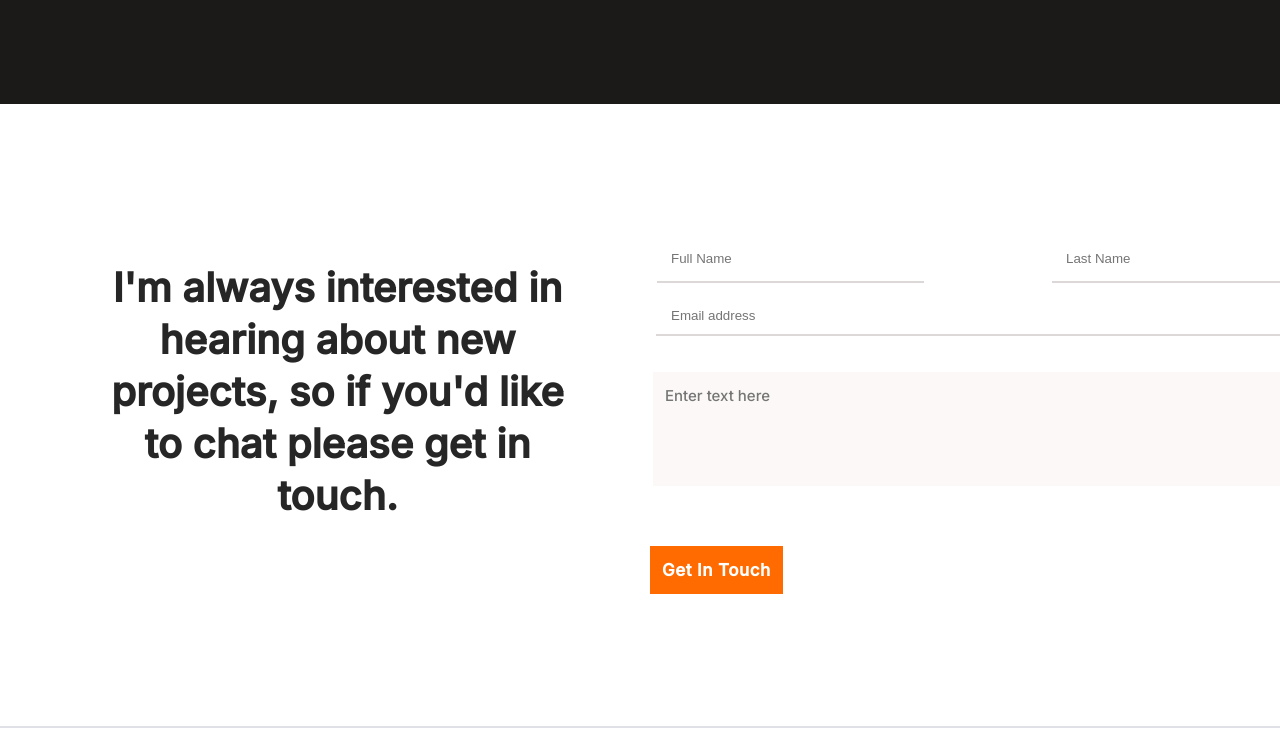
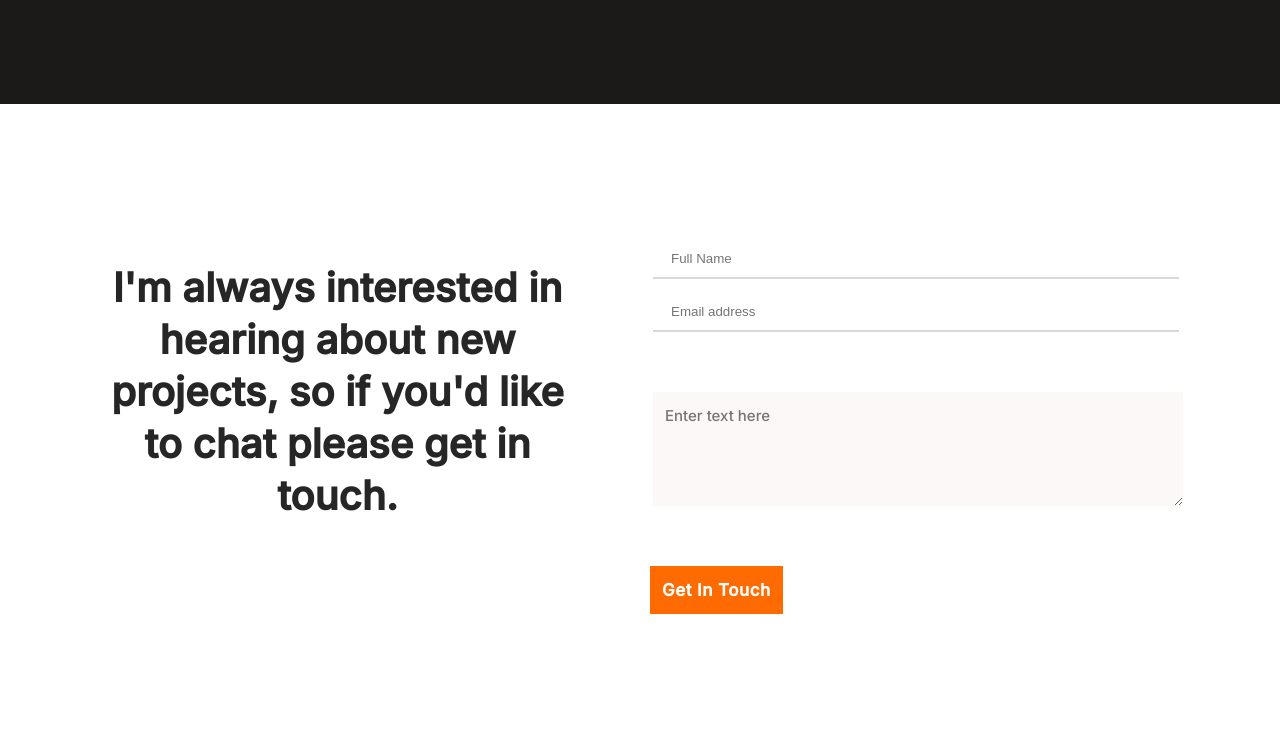
Before and after one commit to sulaimanahmadi/MyPortfolio, a website: page index.html in a window 1280 px wide. Shown: the part 4056-4786 px from the top of the page. Drawn offline with Linux system fonts and the light colour scheme.

Commit message:
update the contact form upon request changes

```diff
--- a/desktop.css
+++ b/desktop.css
@@ -384,10 +384,6 @@ body {
   margin-top: 0;
 }
 
-.inputa {
-  display: flex;
-}
-
 .input1 {
   display: flex;
   flex-direction: column;
@@ -396,15 +392,9 @@ body {
 .separator1 {
   border: 1px solid #dbd8d7;
   width: auto;
-  max-width: 298px;
-}
-
-.separator3 {
-  border: 1px solid #dbd8d7;
-  width: auto;
-  max-width: 630px;
-  margin-left: 23px;
+  max-width: 530px;
   margin-top: 10px;
+  margin-left: 20px;
 }
 
 .sm-two {
--- a/index.html
+++ b/index.html
@@ -239,21 +239,13 @@
           </h2>
           <form class="from1" id="form" method="post" action="https://formspree.io/f/xgedqoye">
             <ul class="inputs">
-              <li>
-                <ul class="inputa">
-                  <li class="input1">
+              <li class="input1">
                     <input name="name" id="name" type="text" placeholder="Full Name" maxlength="30" required>
                     <div class="separator1"></div>
-                  </li>
-                  <li class="input1">
-                    <input name="name" id="name" type="text" placeholder="Last Name" maxlength="30" required>
-                    <div class="separator1"></div>
-                  </li>
-                </ul>
               </li>
               <li class="input1 email">
                 <input  name="email" id="email" type="email" placeholder="Email address" required>
-                <div class="separator3"></div>
+                <div class="separator1"></div>
               </li>
               <li class="input1 input2"><textarea class="text-area" placeholder="Enter text here" maxlength="500" required name="message" id="message" ></textarea>
               </li>
```
